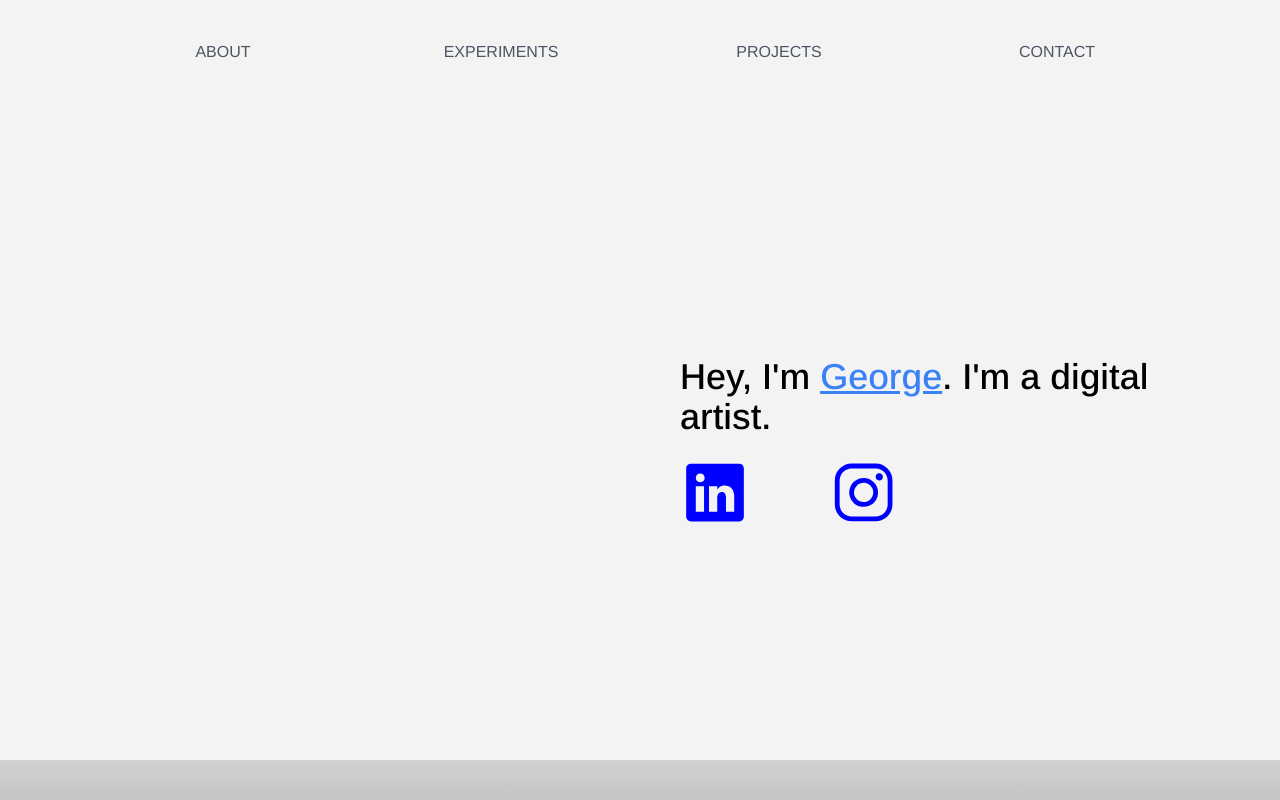
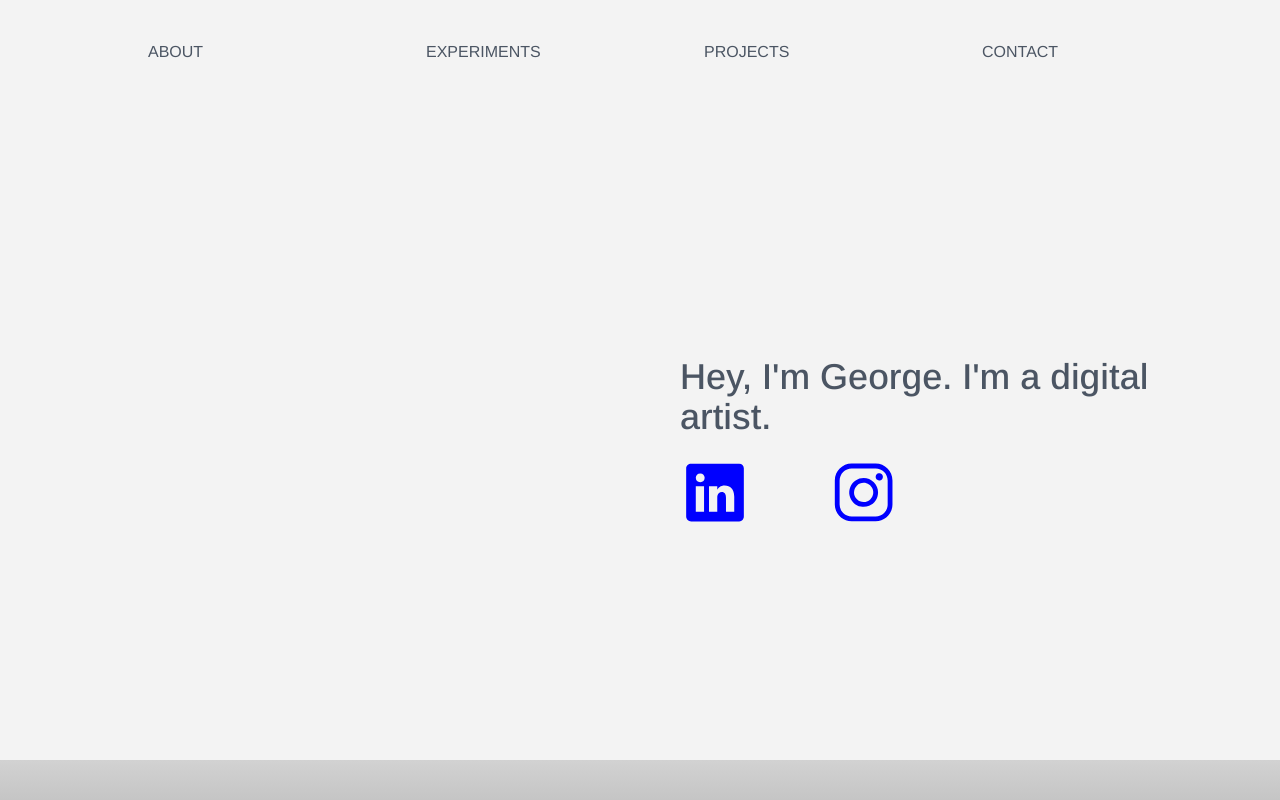
Before and after one commit to georgegausden/portfolio, a Next.js app: page / in a window 1280 px wide. Built offline with nearby package versions, Linux system fonts and the light colour scheme.

Commit message:
Refactor ProjectCard layout, lazy load images, and update dependencies

```diff
--- a/app/globals.css
+++ b/app/globals.css
@@ -16,13 +16,30 @@
     @apply text-gray-500
   }
 
-  button{
-    @apply   transition-colors duration-500 ease-in-out uppercase  w-auto md:w-[150px] text-gray-600  ;
+
+
+  button {
+    @apply relative overflow-hidden transition-colors duration-500 ease-in-out uppercase w-auto md:w-[150px] text-left text-gray-600;
+
   }
 
-  #subButton{
-    @apply bg-none italic  no-underline text-left ;
-  }
+
+#subButton {
+    @apply bg-none italic no-underline text-left relative;
+}
+
+#subButton::after {
+    content: "";
+    @apply absolute inset-x-0 bottom-0 h-[1.5px] bg-blue-700 transition-all duration-500 ease-in-out;
+    transform: scaleX(0);
+    transform-origin: left;
+    opacity: 0;
+}
+
+#subButton:hover::after {
+    transform: scaleX(1);
+    opacity: 1;
+}
 
   #videoPlayerButton{
     @apply shadow-lg drop-shadow-lg hover:scale-110 ease-in-out duration-500 transition-transform;
--- a/app/layout.tsx
+++ b/app/layout.tsx
@@ -40,7 +40,7 @@ export default function RootLayout({
   return (
     <html lang="en" className={inter.className}>
 
-      <body>
+      <body className="text-gray-600">
 
 
 
--- a/app/page.tsx
+++ b/app/page.tsx
@@ -5,7 +5,7 @@ import projects from "./data/projects.json";
 import Image from "next/image";
 import ProjectCard from "./components/ProjectCard";
 import { useInView } from 'react-intersection-observer';
-import {motion} from 'framer-motion';
+import {AnimatePresence, motion} from 'framer-motion';
 /* eslint-disable react/no-unescaped-entities */
 
 
@@ -21,6 +21,9 @@ interface Project {
 const containerVariants = {
   hidden: {
     opacity: 0,
+    transition: {
+      staggerChildren: 0.05, // Stagger children by 0.2 seconds
+    },
   },
   show: {
     opacity: 1,
@@ -65,8 +68,10 @@ export default function HomePage() {
       <nav className=" pt-10 top-0 z-20 text-center justify-center w-full">
         <div className="flex text-center gap-[12%] md:gap-[10%] justify-center w-full">
           <div>
-            <button onMouseEnter={() => setHoveredSection("About")}>About</button>
+            <button  onMouseEnter={() => setHoveredSection("About")}>About</button>
+            <AnimatePresence>
             {hoveredSection === "About" && (
+
               <motion.div
                 id="navbarSection"
                 initial="hidden"
@@ -100,12 +105,15 @@ export default function HomePage() {
                 }}>Email</motion.button>
               </motion.div>
             )}
+            </AnimatePresence>
           </div>
+
 
           <div>
             <button onMouseEnter={() => setHoveredSection("Experiments")}>
               Experiments
             </button>
+            <AnimatePresence>
             {hoveredSection === "Experiments" && (
         <motion.div
           id="navbarSection"
@@ -115,6 +123,7 @@ export default function HomePage() {
           exit="hidden"
           variants={containerVariants}
         >
+
           {experimentsSection?.projects.map((experiment, index) => (
             <motion.button
               id="subButton"
@@ -130,12 +139,14 @@ export default function HomePage() {
           ))}
         </motion.div>
       )}
+      </AnimatePresence>
           </div>
 
           <div>
             <button onMouseEnter={() => setHoveredSection("Projects")}>
               Projects
             </button>
+            <AnimatePresence>
             {hoveredSection === "Projects" && (
               <motion.div
                 initial="hidden"
@@ -159,10 +170,12 @@ export default function HomePage() {
                 ))}
               </motion.div>
             )}
+            </AnimatePresence>
           </div>
 
           <div className="hidden md:block">
             <button onMouseEnter={() => setHoveredSection("Contact")}>Contact</button>
+            <AnimatePresence>
             {hoveredSection === "Contact" && (
               <motion.div
                 id="navbarSection"
@@ -179,6 +192,7 @@ export default function HomePage() {
 
               </motion.div>
             )}
+            </AnimatePresence>
           </div>
         </div>
       </nav>
@@ -201,7 +215,7 @@ export default function HomePage() {
               /> */}
             </div>
             <div>
-            <h2>Hey, I'm <i className="underline not-italic text-blue-500">George</i>. I'm a digital artist.</h2>
+            <h2>Hey, I'm George. I'm a digital artist.</h2>
 
 <div className="flex">
 <button onClick={() => window.open('https://www.linkedin.com/in/george-gausden/', '_blank')}>
```
